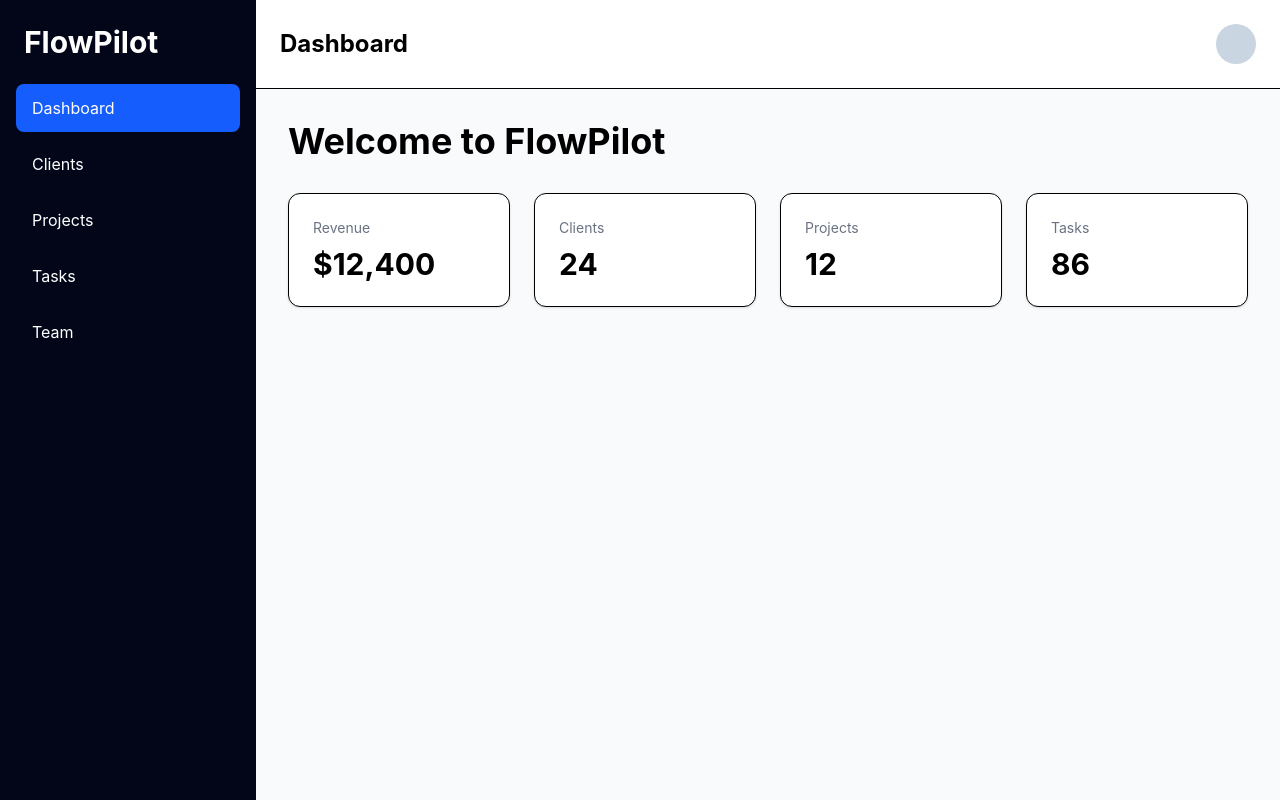
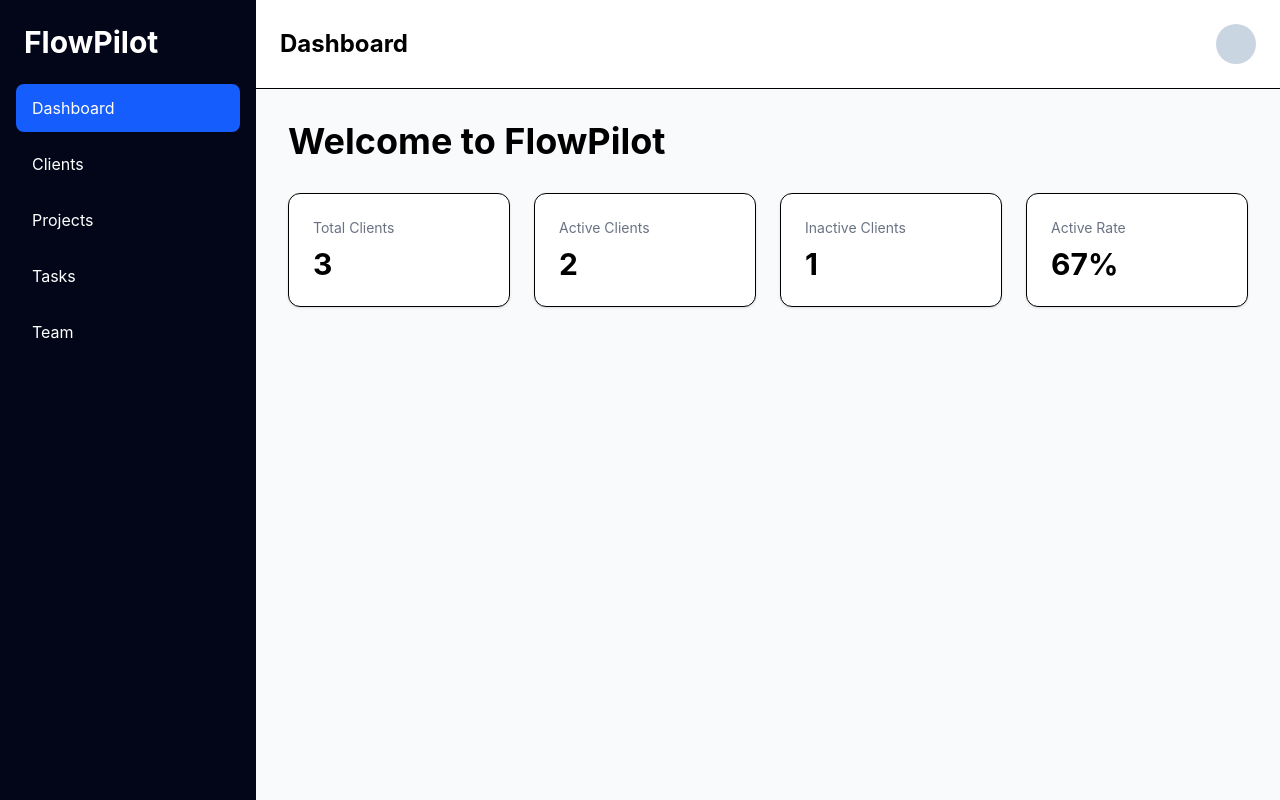
Before and after one commit to vick-tory1/techjobsagency, a React (Vite) app: page / in a window 1280 px wide. Built offline with nearby package versions, Linux system fonts and the light colour scheme.

Commit message:
Dynamic dashboard metrics

```diff
--- a/src/pages/Clients.tsx
+++ b/src/pages/Clients.tsx
@@ -16,6 +16,9 @@ export default function Clients() {
   const [status, setStatus] = useState("Active");
 
   const [message, setMessage] = useState("");
+
+  const [editingClientId, setEditingClientId] =
+    useState<string | null>(null);
 
   const [clientList, setClientList] = useState<Client[]>(() => {
     const savedClients =
@@ -41,6 +44,14 @@ export default function Clients() {
     );
   }, [search, clientList]);
 
+  const resetForm = () => {
+    setName("");
+    setCompany("");
+    setEmail("");
+    setStatus("Active");
+    setEditingClientId(null);
+  };
+
   const handleAddClient = () => {
     if (
       !name.trim() ||
@@ -53,6 +64,27 @@ export default function Clients() {
       return;
     }
 
+    if (editingClientId) {
+      setClientList((prev) =>
+        prev.map((client) =>
+          client.id === editingClientId
+            ? {
+                ...client,
+                name,
+                company,
+                email,
+                status: status as
+                  | "Active"
+                  | "Inactive",
+              }
+            : client
+        )
+      );
+
+      setMessage(
+        "Client updated successfully."
+      );
+    } else {
       const newClient: Client = {
         id: crypto.randomUUID(),
         name,
@@ -68,16 +100,32 @@ export default function Clients() {
         ...prev,
       ]);
 
-    setName("");
-    setCompany("");
-    setEmail("");
-    setStatus("Active");
-
-    setIsModalOpen(false);
-
       setMessage(
         "Client added successfully."
       );
+    }
+
+    resetForm();
+    setIsModalOpen(false);
+  };
+
+  const handleEditClient = (
+    clientId: string
+  ) => {
+    const client = clientList.find(
+      (c) => c.id === clientId
+    );
+
+    if (!client) return;
+
+    setEditingClientId(client.id);
+
+    setName(client.name);
+    setCompany(client.company);
+    setEmail(client.email);
+    setStatus(client.status);
+
+    setIsModalOpen(true);
   };
 
   const handleDeleteClient = (
@@ -115,7 +163,10 @@ export default function Clients() {
           </h1>
 
           <Button
-            onClick={() => setIsModalOpen(true)}
+            onClick={() => {
+              resetForm();
+              setIsModalOpen(true);
+            }}
           >
             Add Client
           </Button>
@@ -188,6 +239,18 @@ export default function Clients() {
                     </td>
 
                     <td className="p-4">
+                      <div className="flex gap-2">
+                        <Button
+                          variant="secondary"
+                          onClick={() =>
+                            handleEditClient(
+                              client.id
+                            )
+                          }
+                        >
+                          Edit
+                        </Button>
+
                         <Button
                           variant="danger"
                           onClick={() =>
@@ -198,6 +261,7 @@ export default function Clients() {
                         >
                           Delete
                         </Button>
+                      </div>
                     </td>
                   </tr>
                 ))
@@ -211,7 +275,9 @@ export default function Clients() {
         <div className="fixed inset-0 flex items-center justify-center bg-black/50 p-4">
           <div className="w-full max-w-md rounded-xl bg-white p-6 shadow-lg">
             <h2 className="mb-6 text-2xl font-bold">
-              Add Client
+              {editingClientId
+                ? "Edit Client"
+                : "Add Client"}
             </h2>
 
             <div className="mb-6 space-y-4">
@@ -241,17 +307,21 @@ export default function Clients() {
 
             <div className="flex justify-end gap-3">
               <Button
-                onClick={() =>
-                  setIsModalOpen(false)
-                }
+                variant="secondary"
+                onClick={() => {
+                  resetForm();
+                  setIsModalOpen(false);
+                }}
               >
-                Close
+                Cancel
               </Button>
 
               <Button
                 onClick={handleAddClient}
               >
-                Save Client
+                {editingClientId
+                  ? "Update Client"
+                  : "Save Client"}
               </Button>
             </div>
           </div>
--- a/src/pages/Dashboard.tsx
+++ b/src/pages/Dashboard.tsx
@@ -1,9 +1,41 @@
+import { useMemo } from "react";
 import Card from "../components/ui/Card";
+import { clients as initialClients } from "../data/clients";
+import type { Client } from "../types/client";
 
 export default function Dashboard() {
+  const clientList: Client[] = useMemo(() => {
+    const savedClients =
+      localStorage.getItem("flowpilot-clients");
+
+    return savedClients
+      ? JSON.parse(savedClients)
+      : initialClients;
+  }, []);
+
+  const totalClients =
+    clientList.length;
+
+  const activeClients =
+    clientList.filter(
+      (client) => client.status === "Active"
+    ).length;
+
+  const inactiveClients =
+    clientList.filter(
+      (client) => client.status === "Inactive"
+    ).length;
+
+  const activeRate =
+    totalClients === 0
+      ? "0%"
+      : `${Math.round(
+          (activeClients / totalClients) * 100
+        )}%`;
+
   return (
     <main className="p-8">
-      <h1 className="text-4xl font-bold mb-8">
+      <h1 className="mb-8 text-4xl font-bold">
         Welcome to FlowPilot
       </h1>
 
@@ -17,23 +49,23 @@ export default function Dashboard() {
         "
       >
         <Card
-          title="Revenue"
-          value="$12,400"
+          title="Total Clients"
+          value={String(totalClients)}
         />
 
         <Card
-          title="Clients"
-          value="24"
+          title="Active Clients"
+          value={String(activeClients)}
         />
 
         <Card
-          title="Projects"
-          value="12"
+          title="Inactive Clients"
+          value={String(inactiveClients)}
         />
 
         <Card
-          title="Tasks"
-          value="86"
+          title="Active Rate"
+          value={activeRate}
         />
       </section>
     </main>
```
Lines whose indentation alone changed are shown as unchanged.
